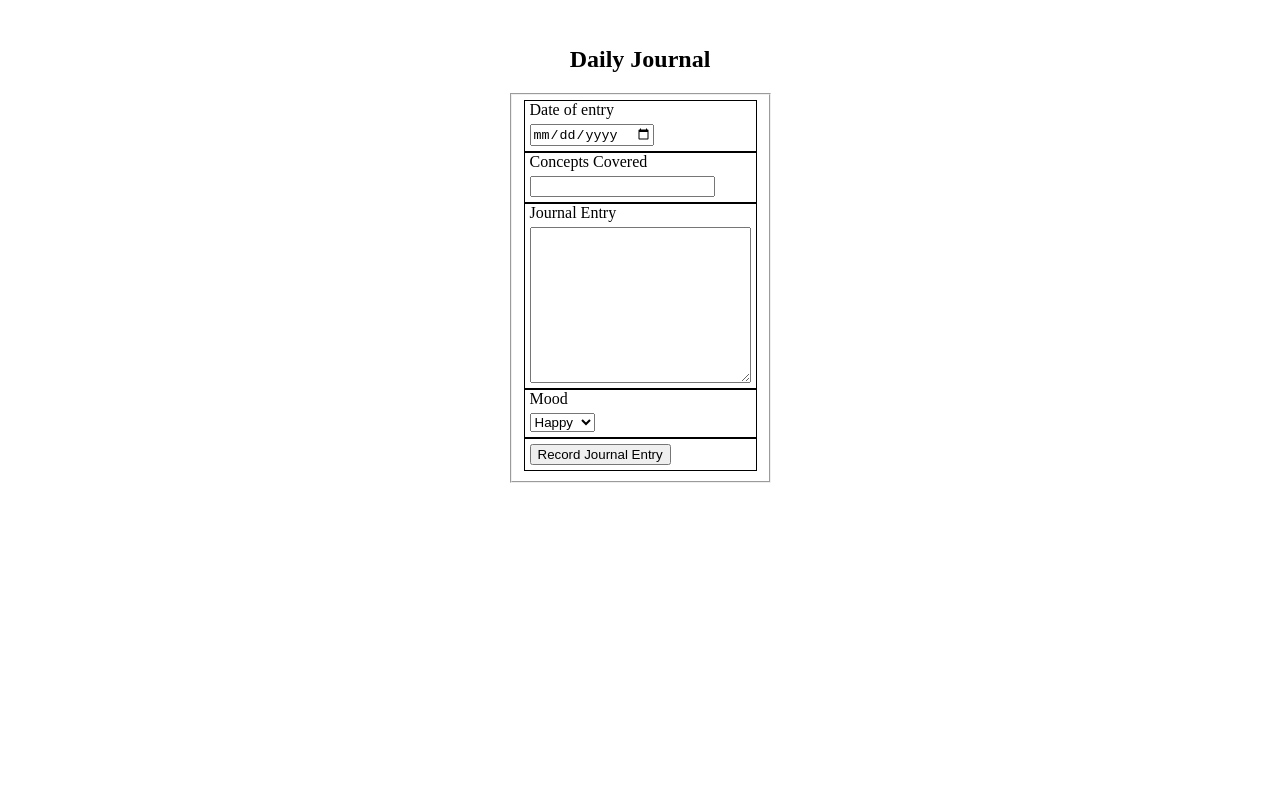
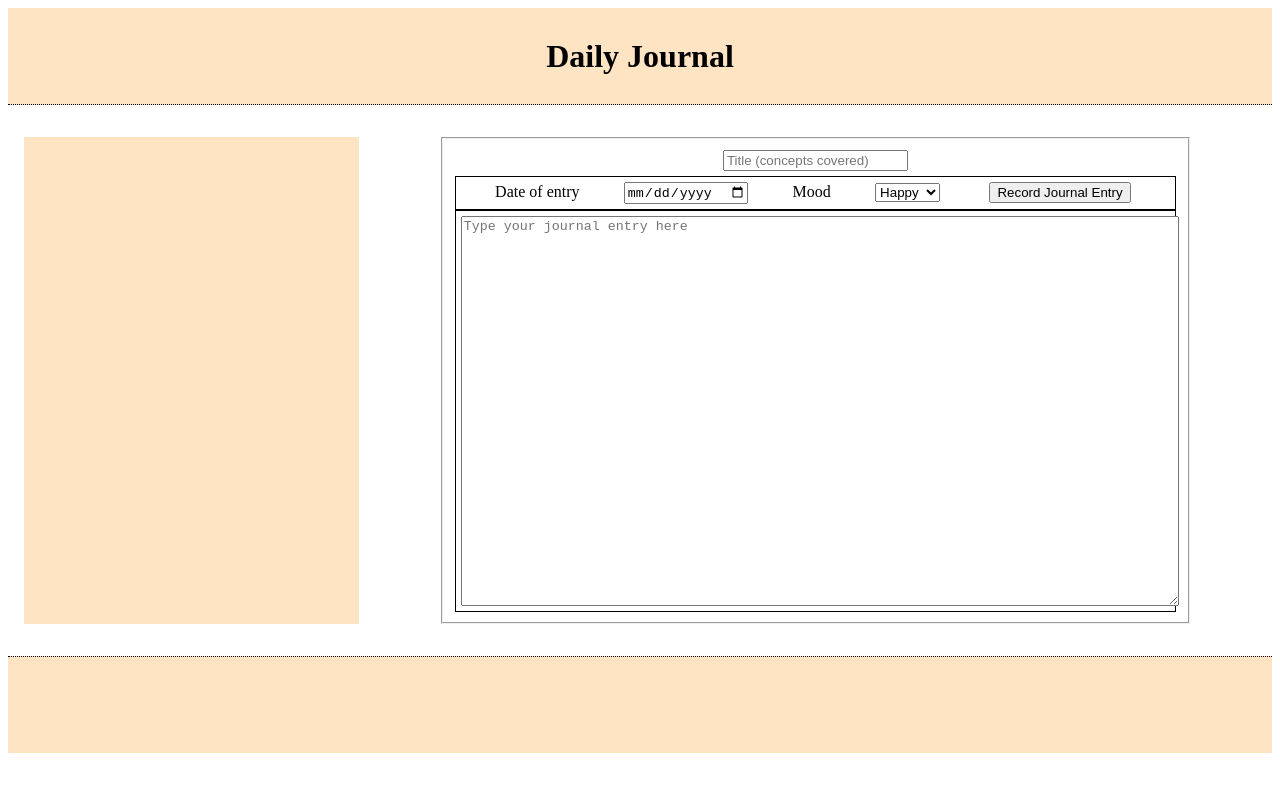
Before and after one commit to larsencs/daily-journal, a plain HTML site: page index.html in a window 1280 px wide. Drawn offline with Linux system fonts and the light colour scheme.

Commit message:
blocked in wireframe elements

```diff
--- a/index.html
+++ b/index.html
@@ -10,41 +10,38 @@
 <body>
     <header>
         <img src="" alt="">
-        <title>Journal</title>
+        <h1>Daily Journal</h1>
         <div class="user-info"></div>
     </header>
     <main>
         <div class="user-created-data">
+
                 <section class="creation-form">
-                <h2>Daily Journal</h2>
                     <form action="">
                         <fieldset>
+                            <div class="journal-title">
+                                <!-- <label for="concepts-covered">Concepts Covered</label> -->
+                                <input type="text" title="concepts-covered" placeholder="Title (concepts covered)">
+                            </div>
                             <div class="form-div">
+
                                 <label for="journal-date">Date of entry</label>
                                 <input type="date" title="journal-date" id="date-of-entry">
-                        </div>
-                        <div class="form-div">
-                            <label for="concepts-covered">Concepts Covered</label>
-                            <input type="text" title="concepts-covered">
-                        </div>
-                        <div class="form-div">
-                            <label for="journal-entry">Journal Entry</label>
-                            <textarea title="journal-entry" id="" cols="25" rows="10"></textarea>
-                        </div>
-                        <div class="form-div">
                                 <label for="mood-selector">Mood</label>
                                 <select title="mood-selector">
                                     <option value="Happy">Happy</option>
                                     <option value="Neutral">Neutral</option>
                                     <option value="Sad">Sad</option>
                                 </select>
+                                <button id="record-entry">Record Journal Entry</button>
                             </div>
-                        <div class="form-div">
-                            <button id="record-entry">Record Journal Entry</button>
+                            <div class="journal-div">
+                                <textarea title="journal-entry" id="" cols="25" rows="10" placeholder="Type your journal entry here"></textarea>
                             </div>
                         </fieldset>
                     </form>
                 </section>
+
             <section class="entry-list"></section>
         </div>
         <div class="user-data-entry">
--- a/styles/main.css
+++ b/styles/main.css
@@ -1,3 +1,12 @@
+header{
+    display: flex;
+    justify-content: space-around;
+    height: 6em;
+    background-color: bisque;
+    margin-bottom: 2em;
+    border-bottom: 1px dotted black;
+    align-items: center;
+}
 form{
     display:flex;
     flex-direction: column;
@@ -5,35 +14,54 @@ form{
 }
 .user-created-data{
     display: flex;
-    justify-content: center;
+    justify-content: space-between;
 }
-.form-div{
+.form-div, .journal-div{
     border: 1px solid black;
-    display: flex;
-    flex-direction: column;
     justify-content: center;
     align-items: baseline;
 }
-.form-div input{
+.journal-div{
+    display:flex;
+    flex-direction: column;
+}
+.form-div{
+    display:flex;
+    justify-content: space-evenly;
+}
+.journal-div textarea{
     align-items: center;
     margin: 5px;
+    width: 99%;
+    height: 30vw;
+    max-height: auto;
+    max-width: auto;
 }
-.form-div textarea{
-    align-items: center;
-    margin: 5px;
+.journal-title{
+    display:flex;
+    justify-content: center;
 }
-.form-div select{
-    align-items: center;
-    margin: 5px;
-}
-.form-div button {
+.form-div select, .form-div button, .form-div input, .journal-title input{
     align-items: center;
     margin: 5px;
 }
 .creation-form{
-    max-width: 400px;
-
+    height: 100%;
+    width: 90%;
+    margin: 0 5em;
+    display:flex;
+    flex-direction: column;
 }
-.creation-form h2{
-    text-align: center;
+footer{
+    height: 6em;
+    background-color: bisque;
+    margin-top: 2em;
+    border-top: 1px dotted black;
 }
+.entry-list{
+    width: 40%;
+    max-width: auto;
+    background-color: bisque;
+    order: -1;
+    margin-left: 1em;
+}
```
Lines whose indentation alone changed are shown as unchanged.
